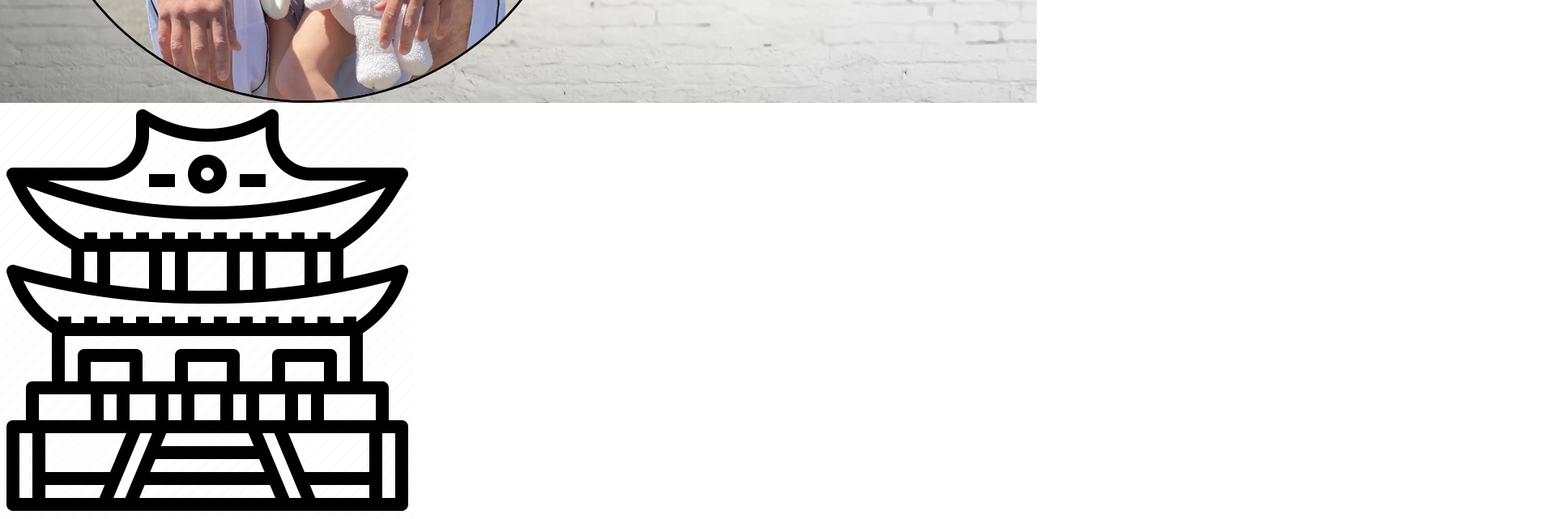
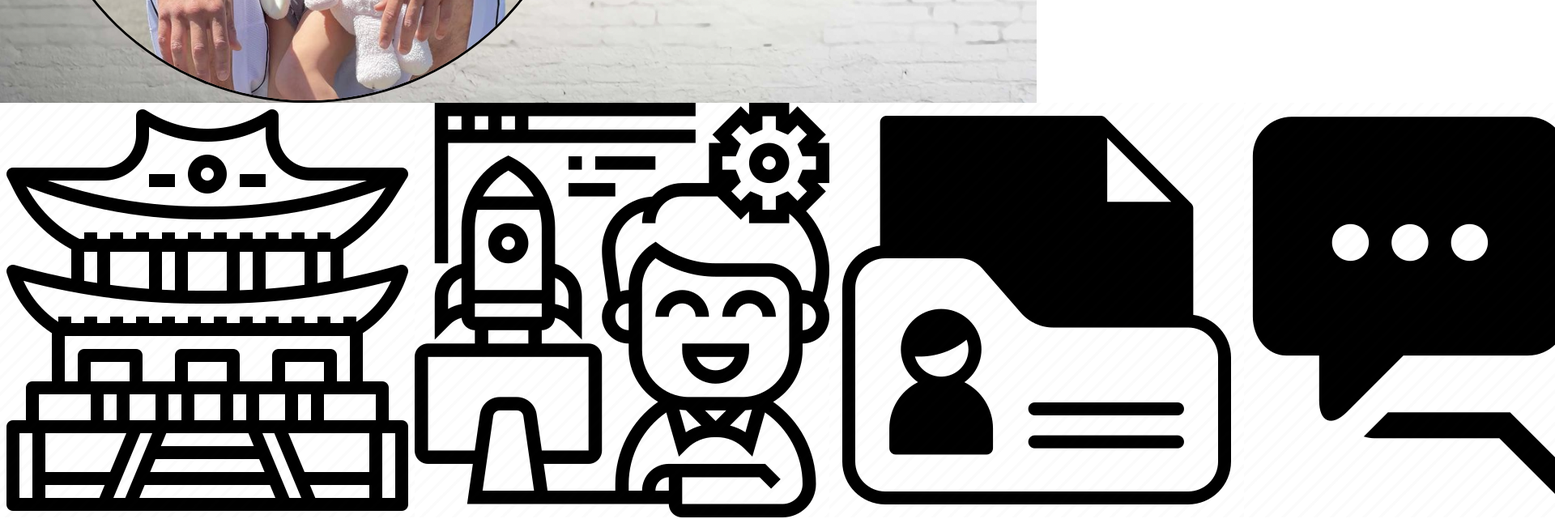
Before and after one commit to AndyAn7/react-portfolio, a React (Create React App) app: page / in a window 1280 px wide. Shown: the part 520-1161 px from the top of the page at 81% size, 1920 px wide, since content can reach past the window. Built offline with nearby package versions, Linux system fonts and the light colour scheme.

Commit message:
nav icons

```diff
--- a/src/components/Header/index.js
+++ b/src/components/Header/index.js
@@ -1,12 +1,14 @@
 import React from 'react';
+import './index.scss';
 import { NavLink } from 'react-router-dom';
-import './index.scss';
+import Nav from '../Nav';
 import jhip from '../../assets/images/집.png';
-import { FontAwesomeIcon } from
-'@fortawesome/react-fontawesome';
+import eel from '../../assets/images/projex.png';
+import about from '../../assets/images/about.png';
+import contact from '../../assets/images/contact.png';
 import { faGithub, faLinkedin, faReact } from
 '@fortawesome/free-brands-svg-icons';
-import Nav from '../Nav';
+
 
 
 const Header = () => (
@@ -15,19 +17,16 @@ const Header = () => (
         <Nav />
             <nav className='navLinks'>
 
-                <NavLink to='../Home' className='homeLink'><a href='../../assets/images/집.png' className='jhip'><img ClassName='jhip' src={jhip} alt=''/></a>
+                <NavLink to='../Home' className='home'><a href='../../assets/images/집.png' className='jhip'><img ClassName='jhip' src={jhip} alt=''/></a>
                 </NavLink>
 
-                <NavLink exact='true' ClassName='active' to='../Project'>
-                    <FontAwesomeIcon icon='' />
+                <NavLink to='../Project' className='projex'><a href='../../assets/images/projex.png' className='eel'><img ClassName='eel' src={eel} alt=''/></a>
                 </NavLink>
 
-                <NavLink exact='true' ClassName='active' to='../About'>
-                    <FontAwesomeIcon icon='' />
+                <NavLink to='../About' className='about'><a href='../../assets/images/about.png' className='about'><img ClassName='about' src={about} alt=''/></a>
                 </NavLink>
 
-                <NavLink exact='true' ClassName='active' to='../Contact'>
-                    <FontAwesomeIcon icon='' />
+                <NavLink to='../Contact' className='contact'><a href='../../assets/images/contact.png' className='contact'><img ClassName='contact' src={contact} alt=''/></a>
                 </NavLink>
 
             </nav>
```
